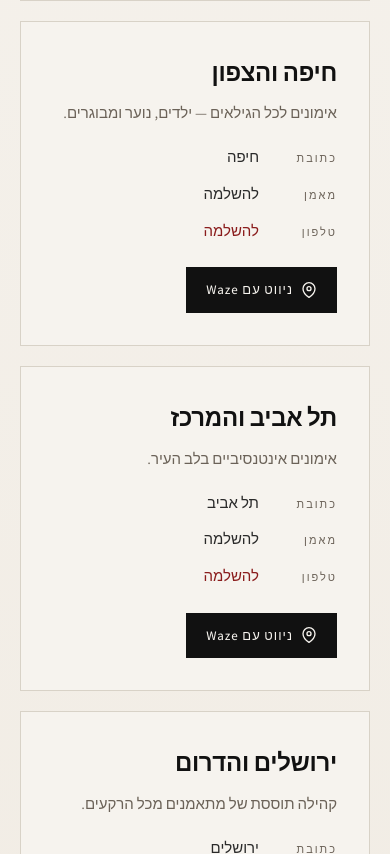
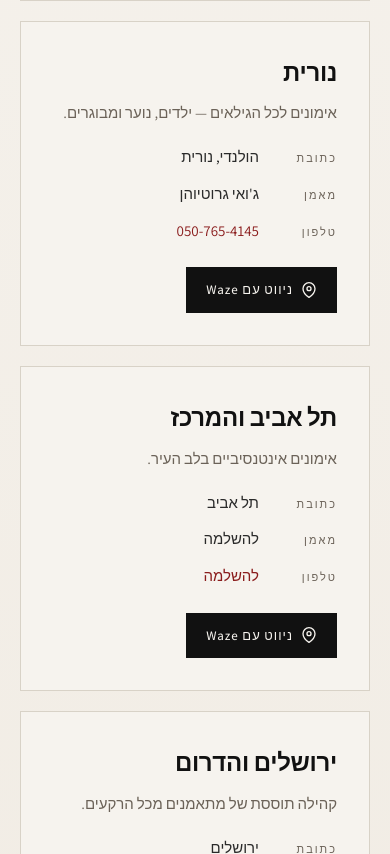
Before and after one commit to roniharzahav/ShaiHeun, a plain HTML site: page index.html in a window 390 px wide. Shown: the part 9452-10306 px from the top of the page. Drawn offline with Linux system fonts and the light colour scheme.

Commit message:
Add real data for Nurit dojo
- Coach: ג'ואי גרוטיוהן
- Address: הולנדי, נורית
- Phone: 050-765-4145
- Waze link updated

Co-Authored-By: Claude Opus 4.7 <noreply@anthropic.com>

```diff
--- a/index.html
+++ b/index.html
@@ -346,23 +346,23 @@
                 </article>
 
                 <article class="location-card">
-                    <h3>חיפה והצפון</h3>
+                    <h3>נורית</h3>
                     <p class="location-desc">אימונים לכל הגילאים — ילדים, נוער ומבוגרים.</p>
                     <dl class="location-details">
                         <div>
                             <dt>כתובת</dt>
-                            <dd>חיפה</dd>
+                            <dd>הולנדי, נורית</dd>
                         </div>
                         <div>
                             <dt>מאמן</dt>
-                            <dd>להשלמה</dd>
+                            <dd>ג'ואי גרוטיוהן</dd>
                         </div>
                         <div>
                             <dt>טלפון</dt>
-                            <dd><a href="tel:#">להשלמה</a></dd>
+                            <dd><a href="tel:050-765-4145">050-765-4145</a></dd>
                         </div>
                     </dl>
-                    <a class="location-map-link" href="https://waze.com/ul?q=חיפה" target="_blank" rel="noopener">
+                    <a class="location-map-link" href="https://waze.com/ul?q=נורית%20הולנדי" target="_blank" rel="noopener">
                         <svg width="16" height="16" viewBox="0 0 24 24" fill="none" stroke="currentColor" stroke-width="2" stroke-linecap="round" stroke-linejoin="round" aria-hidden="true"><path d="M21 10c0 7-9 13-9 13s-9-6-9-13a9 9 0 0 1 18 0z"></path><circle cx="12" cy="10" r="3"></circle></svg>
                         ניווט עם Waze
                     </a>
```
